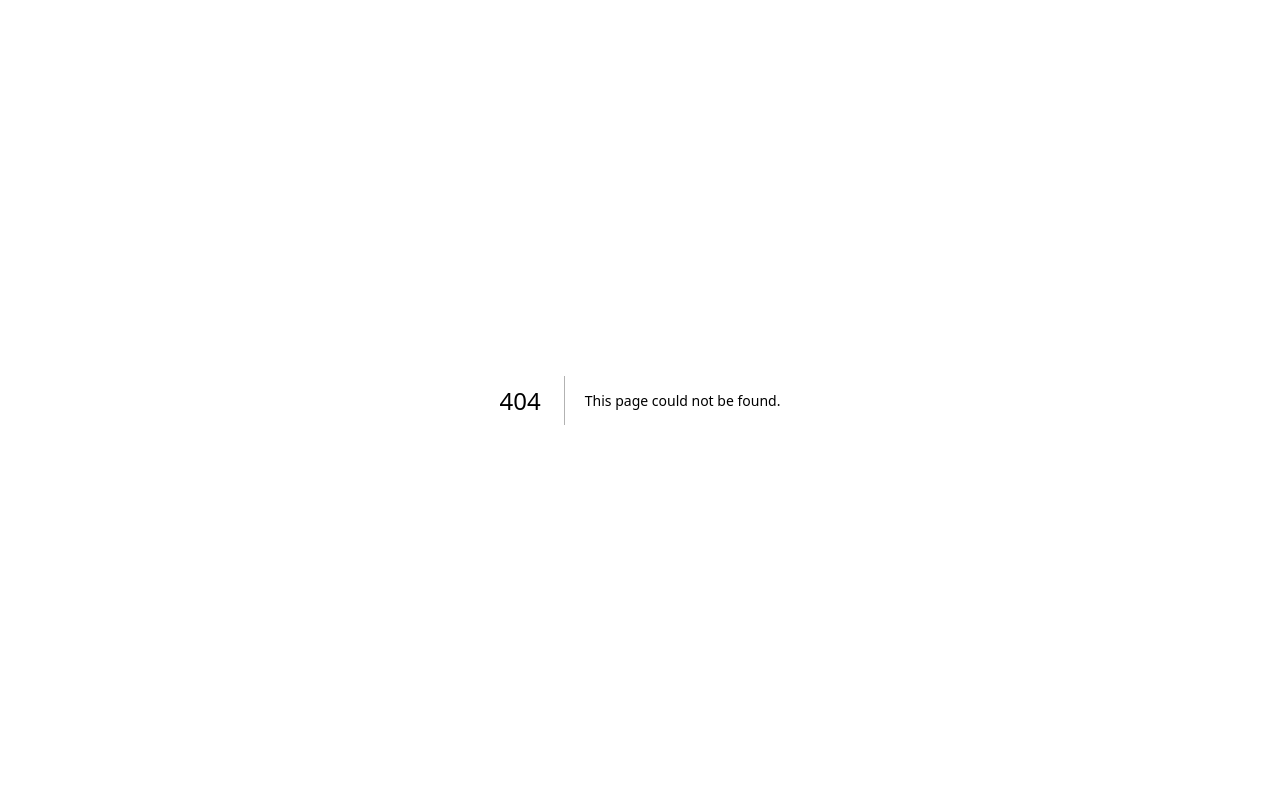
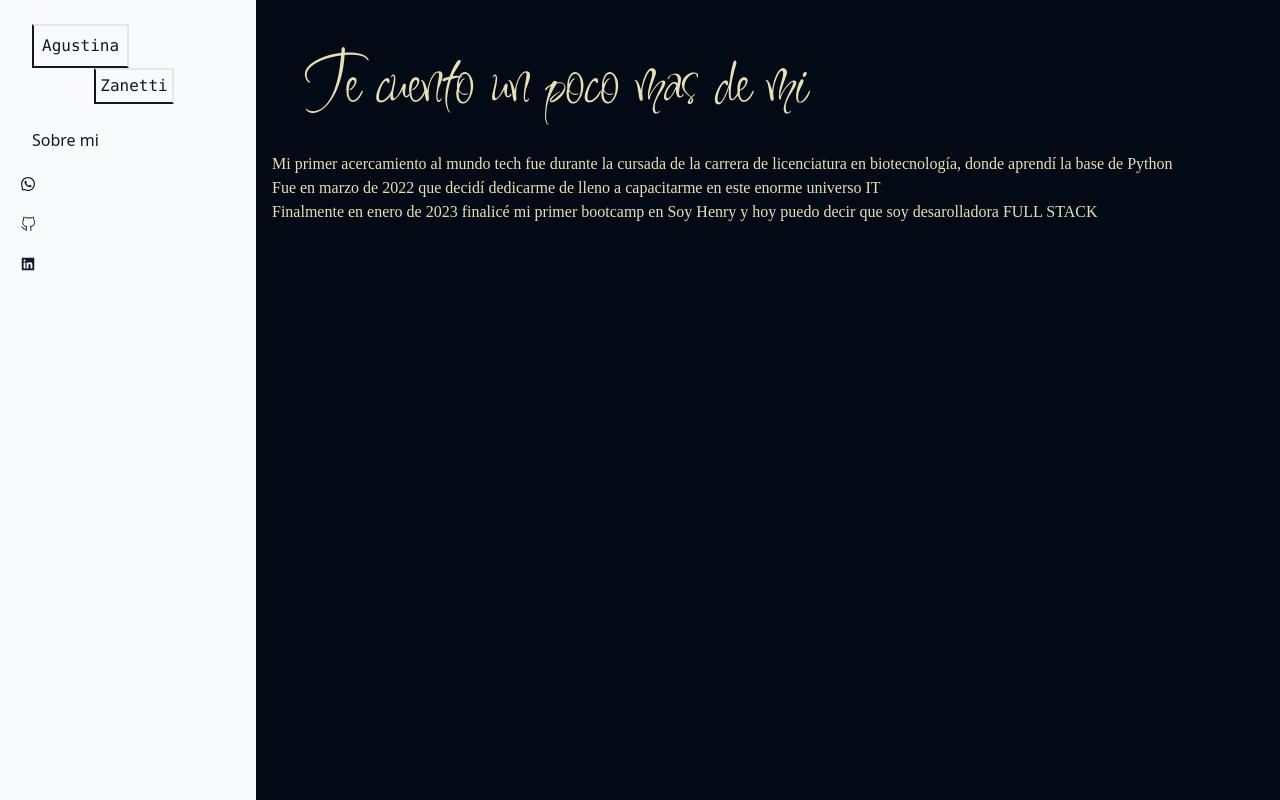
Before and after one commit to Agagus/portfolio, a Next.js app: page /about in a window 1280 px wide. Before the commit this address had no page. Built offline with nearby package versions, Linux system fonts and the light colour scheme.

Commit message:
link-about-and-styles

```diff
--- a/pages/_app.js
+++ b/pages/_app.js
@@ -1,5 +1,11 @@
 import '@/styles/globals.css'
+import SideBar from './components/SideBar'
 
 export default function App({ Component, pageProps }) {
-  return <Component {...pageProps} />
+  return (
+    <>
+      <SideBar />
+      <Component {...pageProps} />
+    </>
+  )
 }
--- /dev/null
+++ b/pages/about.js
@@ -0,0 +1,17 @@
+import React from 'react'
+
+const About = () => {
+  return (
+    <div class="p-4 sm:ml-64 grid grid-colst-1 ">
+        <h1 class="font-inspiration text-7xl m-8">Te cuento un poco mas de mi</h1>
+        <div>
+            <p class="font-andika">Mi primer acercamiento al mundo tech fue durante la cursada de la carrera de licenciatura en biotecnología, donde aprendí la base de Python</p>
+            <p class="font-andika">Fue en marzo de 2022 que decidí dedicarme de lleno a capacitarme en este enorme universo IT</p>
+            <p class="font-andika">Finalmente en enero de 2023 finalicé mi primer bootcamp en Soy Henry y hoy puedo decir que soy desarolladora FULL STACK</p>
+
+        </div>
+    </div>
+  )
+}
+
+export default About
--- a/pages/components/SideBar.js
+++ b/pages/components/SideBar.js
@@ -1,3 +1,4 @@
+import Link from 'next/link';
 import React from 'react'
 import { AiOutlineWhatsApp, AiFillLinkedin } from "react-icons/ai";
 import { VscGithubAlt } from "react-icons/vsc";
@@ -16,16 +17,18 @@ const SideBar = () => {
    <div class="h-full px-3 py-4 overflow-y-auto bg-gray-50 dark:bg-gray-800">
       <ul class="space-y-2 font-medium">
          <li>
-            <a href="#" class="flex flex-col items-center p-2 text-gray-900 rounded-lg dark:text-white hover:bg-gray-100 dark:hover:bg-gray-700">
+            <Link href="/" class="flex flex-col items-center p-2 text-gray-900 rounded-lg dark:text-white hover:bg-gray-100 dark:hover:bg-gray-700">
               <span class="ml-3 p-2 self-start font-mono border-solid border-2 border-b-current border-l-current">Agustina</span>
               <span class="ml-3 p-1 font-mono border-solid border-2 border-b-current border-l-current">Zanetti</span>
-            </a>
+            </Link>
          </li>
          <li>
-            <a href="#" class="flex items-center p-2 text-gray-900 rounded-lg dark:text-white hover:bg-gray-100 dark:hover:bg-gray-700">
-               <svg aria-hidden="true" class="flex-shrink-0 w-6 h-6 text-gray-500 transition duration-75 dark:text-gray-400 group-hover:text-gray-900 dark:group-hover:text-white" fill="currentColor" viewBox="0 0 20 20" xmlns="http://www.w3.org/2000/svg"><path d="M5 3a2 2 0 00-2 2v2a2 2 0 002 2h2a2 2 0 002-2V5a2 2 0 00-2-2H5zM5 11a2 2 0 00-2 2v2a2 2 0 002 2h2a2 2 0 002-2v-2a2 2 0 00-2-2H5zM11 5a2 2 0 012-2h2a2 2 0 012 2v2a2 2 0 01-2 2h-2a2 2 0 01-2-2V5zM11 13a2 2 0 012-2h2a2 2 0 012 2v2a2 2 0 01-2 2h-2a2 2 0 01-2-2v-2z"></path></svg>
-               <span class="flex-1 ml-3 whitespace-nowrap">Mis proyectos</span>
-            </a>
+            <Link href="about" class="flex items-center p-2 text-gray-900 rounded-lg dark:text-white hover:bg-gray-100 dark:hover:bg-gray-700">
+               {/* <a href="#" class="flex items-center p-2 text-gray-900 rounded-lg dark:text-white hover:bg-gray-100 dark:hover:bg-gray-700"> */}
+                  {/* <svg aria-hidden="true" class="flex-shrink-0 w-6 h-6 text-gray-500 transition duration-75 dark:text-gray-400 group-hover:text-gray-900 dark:group-hover:text-white" fill="currentColor" viewBox="0 0 20 20" xmlns="http://www.w3.org/2000/svg"><path d="M5 3a2 2 0 00-2 2v2a2 2 0 002 2h2a2 2 0 002-2V5a2 2 0 00-2-2H5zM5 11a2 2 0 00-2 2v2a2 2 0 002 2h2a2 2 0 002-2v-2a2 2 0 00-2-2H5zM11 5a2 2 0 012-2h2a2 2 0 012 2v2a2 2 0 01-2 2h-2a2 2 0 01-2-2V5zM11 13a2 2 0 012-2h2a2 2 0 012 2v2a2 2 0 01-2 2h-2a2 2 0 01-2-2v-2z"></path></svg> */}
+                  <span class="flex-1 ml-3 whitespace-nowrap">Sobre mi</span>
+               {/* </a> */}
+            </Link>
          </li>
          <li>
          <a href="https://wa.link/w9i7cb" target='_blank' class="flex items-center p-2 text-gray-900 rounded-lg dark:text-white">
--- a/pages/index.js
+++ b/pages/index.js
@@ -17,7 +17,6 @@ export default function Home() {
         <meta name="viewport" content="width=device-width, initial-scale=1" />
         <link rel="icon" href="/favicon.ico" />
       </Head>
-      <SideBar />
       <Presentation />
     </>
   )
--- a/styles/globals.css
+++ b/styles/globals.css
@@ -7,3 +7,8 @@
     font-family: "INSPIRATION";
     src: url("../Inspiration-Regular.ttf");
   }
+
+body {
+  background-color: rgb(2, 11, 21);
+  color: rgb(233, 223, 182);
+}
--- a/tailwind.config.js
+++ b/tailwind.config.js
@@ -10,7 +10,8 @@ module.exports = {
   theme: {
     extend: {
       fontFamily: {
-        inspiration: ['INSPIRATION']
+        inspiration: ['INSPIRATION'],
+        andika: ['ANDIKA']
       }
     },
   },
```
